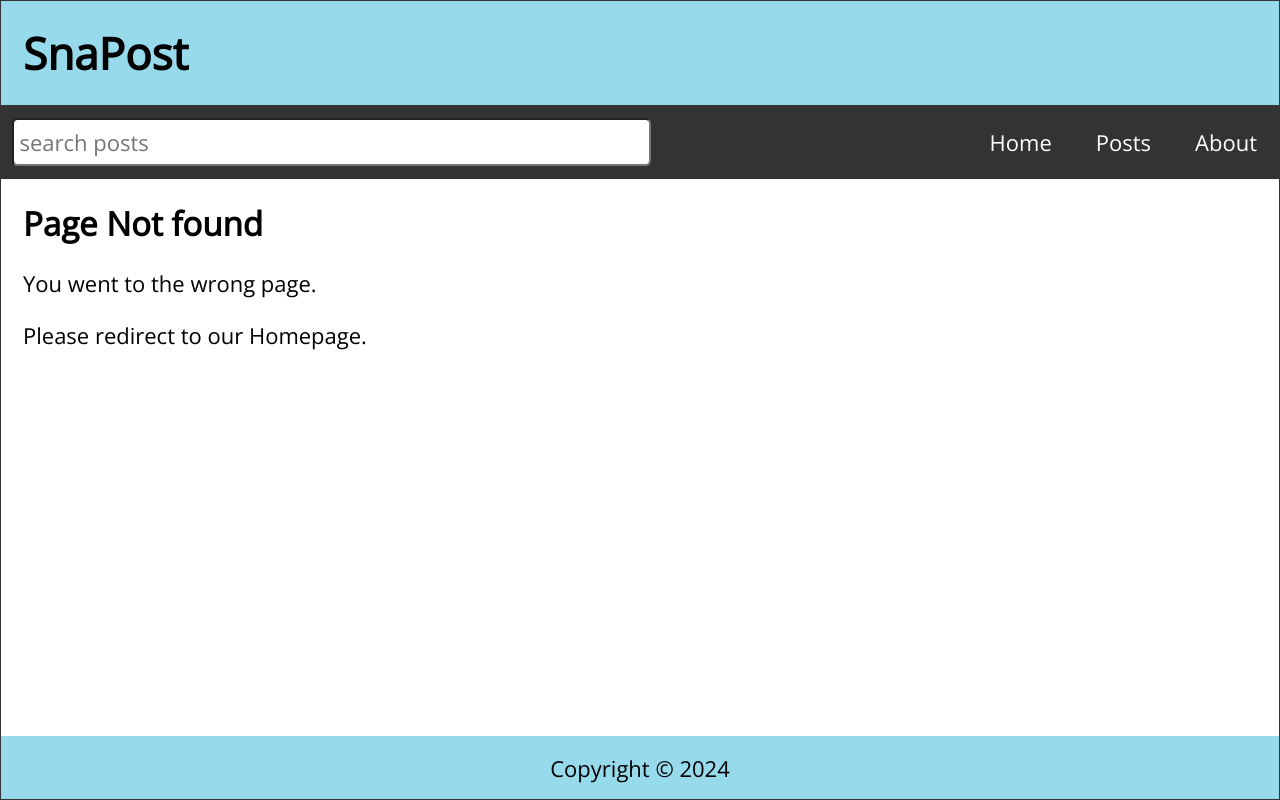
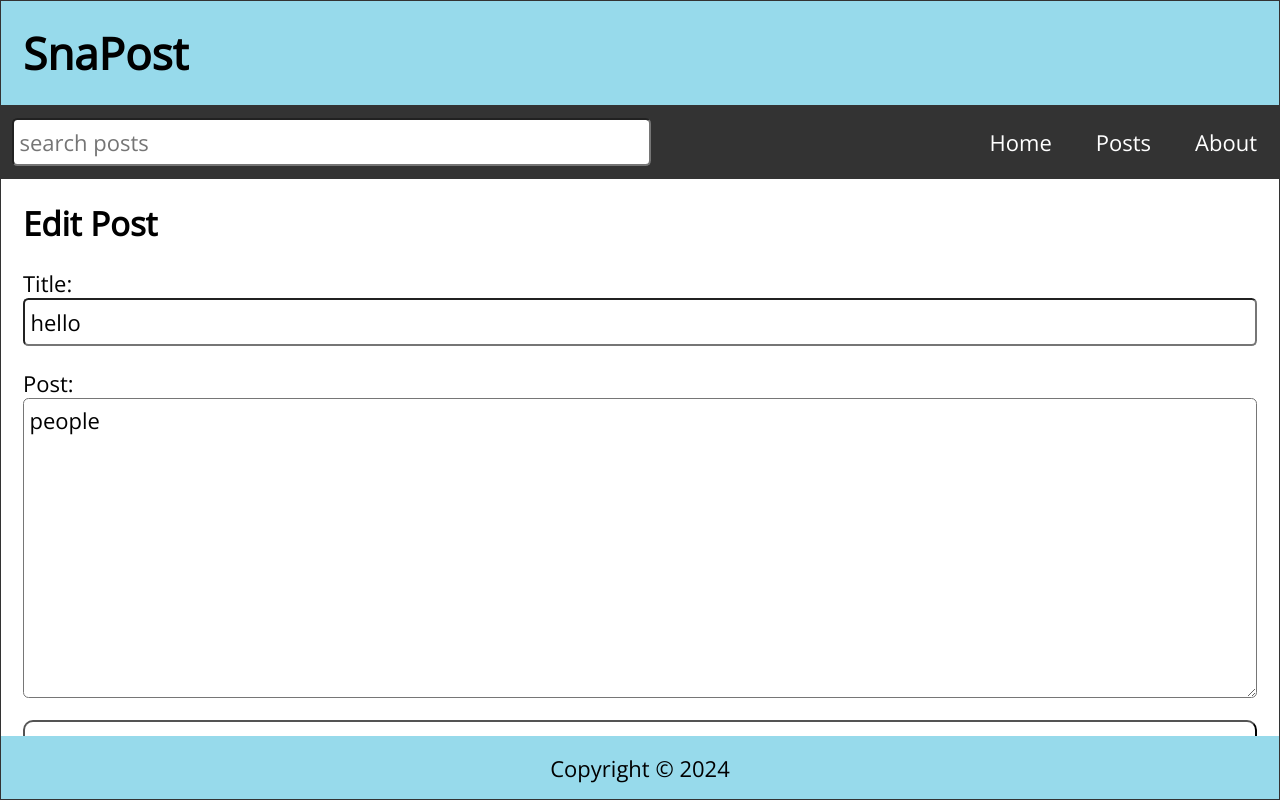
Before and after one commit to GitTamizh/WebDevelopment, a React (Create React App) app in the folder Practice-Reactjs/social_media_post/: page /edit/1 in a window 1280 px wide. Before the commit this address had no page. Built offline with nearby package versions, Linux system fonts and the light colour scheme; data requests are answered from the project's data file.

Commit message:
added edit option for post

```diff
--- a/Practice-Reactjs/social_media_post/data/db.json
+++ b/Practice-Reactjs/social_media_post/data/db.json
@@ -1,16 +1,28 @@
 {
   "posts": [
     {
-      "id": 1,
+      "id": "1",
       "title": "hello",
       "datetime": "07 27, 2024 2:18:10 PM",
       "body": "people"
     },
     {
-      "id": 2,
+      "id": "2",
       "title": "lets",
       "datetime": "07 27, 2024 2:18:29 PM",
-      "body": "work to gethor\n"
+      "body": "work to gethor"
+    },
+    {
+      "id": "3",
+      "title": "hello",
+      "datetime": "07 27, 2024 3:30:18 PM",
+      "body": "tamil"
+    },
+    {
+      "id": "31",
+      "title": "meta description",
+      "datetime": "07 27, 2024 4:06:22 PM",
+      "body": "A meta description is the description of, or excerpt from, a webpage that appears when that page is listed in search results. It’s usually a couple of sentences long, and tells the searcher what they need to know about what the page contains and how relevant it might be to their query.\n\nIn other words, it’s a big part of the reason why a user might decide to click – or not click – on your page in search, and it’s also the first touchpoint that they have with your brand.\n\nNeedless to say, it’s worth making it count."
     }
   ]
 }
--- a/Practice-Reactjs/social_media_post/src/App.js
+++ b/Practice-Reactjs/social_media_post/src/App.js
@@ -12,6 +12,7 @@ import PostLayout from './PostLayout';
 import { useEffect, useState } from 'react';
 import {format} from 'date-fns'
 import api from './api/posts'
+import EditPost from './EditPost';
 
 function App() {
   const [posts, setPosts] = useState([])
@@ -19,6 +20,8 @@ function App() {
   const [searchPosts, setSearchPosts] = useState([])
   const [postTitle, setPostTitle] = useState('')
   const [postBody, setPostBody] = useState('')
+  const [editTitle, setEditTitle] = useState('')
+  const [editBody, setEditBody] = useState('')
   const navigate = useNavigate()
 
   useEffect(() => {
@@ -65,9 +68,22 @@ function App() {
     }
 
   }
+  const handleEdit = async (id) => {
+    const datetime = format(new Date(), 'MM dd, yyyy pp');
+    const updatedPost = {id, title: editTitle, datetime, body: editBody};
+    try {
+      const response = await api.put(`/posts/${id}`, updatedPost);
+      setPosts(posts.map(post => post.id === id ? {...response.data}:post));
+      setEditTitle('');
+      setEditBody('');
+      navigate("/")
+    } catch (err) {
+      console.log(`Error: ${err.message}`);
+    }
+  }
   const handleDelete = async(id) => {
       try {
-        await api.delete(`posts/${id}`)
+        await api.delete(`/posts/${id}`)
         const postList = posts.filter(post => post.id !== id)
         setPosts(postList)
         navigate("/")
@@ -76,6 +92,7 @@ function App() {
       }
 
   }
+
   return (
     <div className="App">
       <Header  title="SnaPost"/>
@@ -95,6 +112,18 @@ function App() {
         />} />
         <Route path=":id" element = {<PostPage  posts= {posts} handleDelete = {handleDelete}/>}/>
       </Route>
+      <Route path="/edit/:id" element =
+        {
+          <EditPost
+            posts = {posts}
+            handleEdit = {handleEdit}
+            editTitle = {editTitle}
+            setEditTitle= {setEditTitle}
+            editBody={editBody}
+            setEditBody={setEditBody}
+          />
+        }
+      />
       <Route path="about" element={<About />} />
       <Route path="*" element={<Missing />} />
       </Routes>
--- /dev/null
+++ b/Practice-Reactjs/social_media_post/src/EditPost.js
@@ -0,0 +1,49 @@
+import React, { useEffect } from 'react'
+import { Link, useParams } from 'react-router-dom';
+
+const EditPost = ({posts, handleEdit, editTitle, setEditTitle, editBody, setEditBody}) => {
+    const {id} = useParams();
+    const post = posts.find(post => (post.id).toString() === id)
+    useEffect(() =>{
+        if(post){
+            setEditTitle(post.title)
+            setEditBody(post.body)
+        }
+    }, [post, setEditTitle, setEditBody])
+    return (
+        <main className="NewPost">
+            {editTitle &&
+            <>
+                <h2>Edit Post</h2>
+            <form  className="newPostForm" onSubmit={(e) => e.preventDefault()}>
+                <label htmlFor="postTitle">Title:</label>
+                <input
+                    type="text"
+                    id="postTitle"
+                    required
+                    value={editTitle}
+                    onChange={(e) => setEditTitle (e.target.value)}
+                />
+                <label htmlFor="postBody">Post:</label>
+                <textarea
+                    id="postBody"
+                    required
+                    value={editBody}
+                    onChange={(e) => setEditBody(e.target.value)}
+                />
+                <button className="submitBtn" type="submit"
+                onClick={() => handleEdit(post.id)}>Post</button>
+            </form>
+            </>
+            }
+            {!editTitle &&
+                <>
+                    <h2>Page not found</h2>
+                    <Link to="/">Go to Home</Link>
+                </>
+            }
+        </main>
+    )
+}
+
+export default EditPost
--- a/Practice-Reactjs/social_media_post/src/PostPage.js
+++ b/Practice-Reactjs/social_media_post/src/PostPage.js
@@ -1,7 +1,7 @@
 import React from 'react'
 import { Link, useParams } from 'react-router-dom'
 
-const PostPage = ({posts, handleDelete}) => {
+const PostPage = ({posts, handleDelete, handleEdit}) => {
     const {id} = useParams();
     const post = posts.find(post => (post.id).toString() === id);
     return (
@@ -12,6 +12,9 @@ const PostPage = ({posts, handleDelete}) => {
                         <h2>{post.title}</h2>
                         <p className="postDate">{post.datetime}</p>
                         <p className="postBody">{post.body}</p>
+                        <Link to={`/edit/${post.id}`}>
+                        <button className="editButton" >Edit Post</button>
+                        </Link>
                         <button className="deleteButton"
                         onClick={() => handleDelete(post.id)}>Delete Post</button>
                     </>
--- a/Practice-Reactjs/social_media_post/src/index.css
+++ b/Practice-Reactjs/social_media_post/src/index.css
@@ -232,7 +232,13 @@ body {
 }
 
 .editButton {
-  background-color: #333;
+  background-color: #000000;
+  color: white;
+}
+
+.editButton:hover {
+  background-color: #78de7b;
+  color: #000;
 }
 
 .statusMsg {
```
